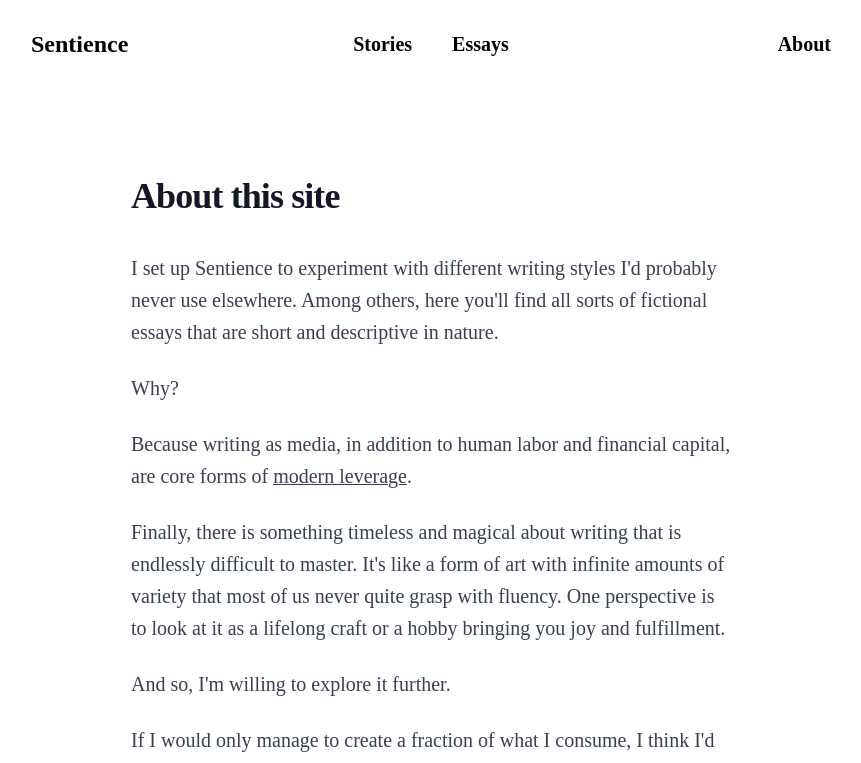
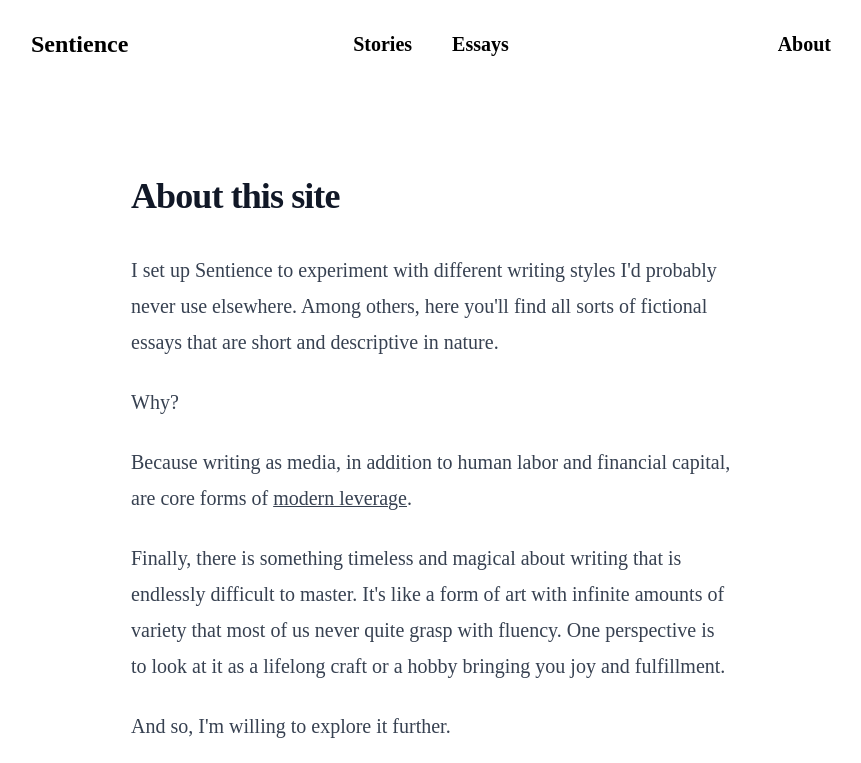
Before and after one commit to iamsanteri/sentience-blog, a Next.js app: page /about in a window 1280 px wide. Shown: the top 763 px of the page, without its empty margins (209-1070 px from the left). Built offline with nearby package versions, Linux system fonts and the light colour scheme; a web font is replaced by a local one.

Commit message:
Final font testing

```diff
--- a/pages/about/index.js
+++ b/pages/about/index.js
@@ -17,7 +17,7 @@ export default function SinglePost({ postData }) {
             <div className="w-full flex justify-center">
                 <div className="p-5 md:w-3/4 lg:w-3/5 xl:w-2/4 2xl:w-2/5">
                     <h1 style={{ lineHeight: 2.5 + "rem"}} className="mb-9 text-3xl md:text-4xl font-semibold leading-none tracking-tight text-gray-900 dark:text-white">About this site</h1>
-                    <article style={{ lineHeight: 2 + "rem"}} className="prose-lg text-lg lg:prose-xl text-gray-700 dark:text-gray-300">
+                    <article className="prose-lg text-lg lg:prose-xl text-gray-700 dark:text-gray-300">
                         <p>I set up Sentience to experiment with different writing styles I'd probably never use elsewhere. Among others, here you'll find all sorts of fictional essays that are short and descriptive in nature.</p>
                         <p>Why?</p>
                         <p>Because writing as media, in addition to human labor and financial capital, are core forms of <a style={{textDecoration: "underline", textDecorationThickness: 1 + "px"}} href="https://www.lostbookofsales.com/notes/the-almanack-of-naval-ravikant-by-eric-jorgenson/?ref=sentience#leverage" className="dark:text-zinc-200 hover:opacity-75">modern leverage</a>.</p>
```
